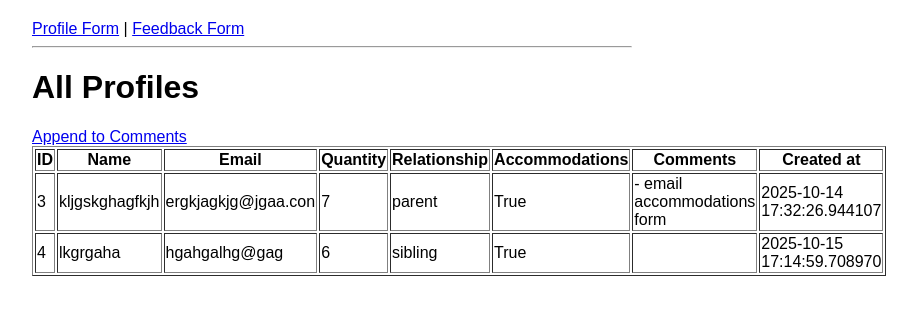
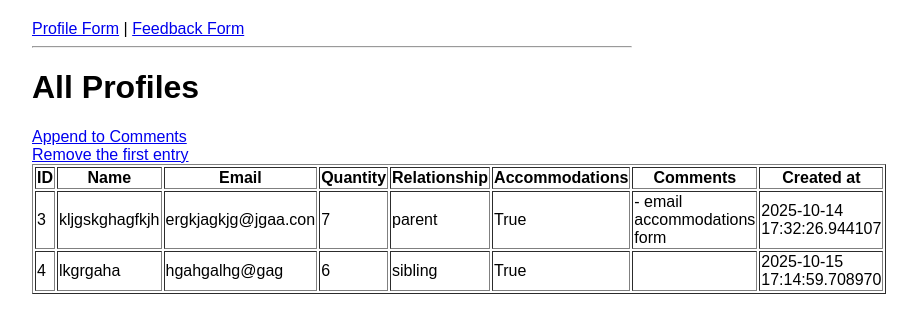
Before and after one commit to ZekeMer/IntroForms, a Flask app: page /admin/profiles in a window 1280 px wide. Shown: the top 333 px of the page, without its empty margins (308-1225 px from the left). Run offline with Flask 3, Linux system fonts and the light colour scheme.

Commit message:
Added deletion function to remove the first entry

```diff
--- a/app.py
+++ b/app.py
@@ -85,6 +85,29 @@ def admin_profiles_appendComments():
         profiles = Profile.query.all()
         return render_template('admin_profiles.html', profiles = profiles, error = errorMsg)
 
+@app.route('/admin/profiles/delete_first')
+def admin_profiles_deleteFirst():
+    try:
+        all_profiles = Profile.query.order_by(Profile.id).all()
+
+        if len(all_profiles) < 1:
+            error = "You have no profiles to delete"
+            profiles = Profile.query.all()
+            return render_template('admin_profiles.html', profiles = profiles, error = error)
+
+        #index 0 is always the first index
+        first_profile = all_profiles[0]
+
+        db.session.delete(first_profile)
+        db.session.commit()
+
+        return redirect(url_for('admin_profiles'))
+
+    except Exception as e:
+        error = f"Error deleting profile: {str(e)}"
+        profiles = Profile.query.all()
+        return render_template('admin_profiles.html', profiles = profiles, error = error)
+
 #new route
 
 @app.route('/feedback', methods=['GET', 'POST'])
--- a/templates/Admin_profiles.html
+++ b/templates/Admin_profiles.html
@@ -4,6 +4,8 @@
 <h1>All Profiles</h1>
 
 <a href = "{{ url_for('admin_profiles_appendComments') }}"> Append to Comments </a>
+<br>
+<a href = "{{ url_for('admin_profiles_deleteFirst') }}"> Remove the first entry </a>
 
 <table class="table table-striped" border = "1">
     <tr>
```
Also changed, not shown: instance/guestlist.db.
